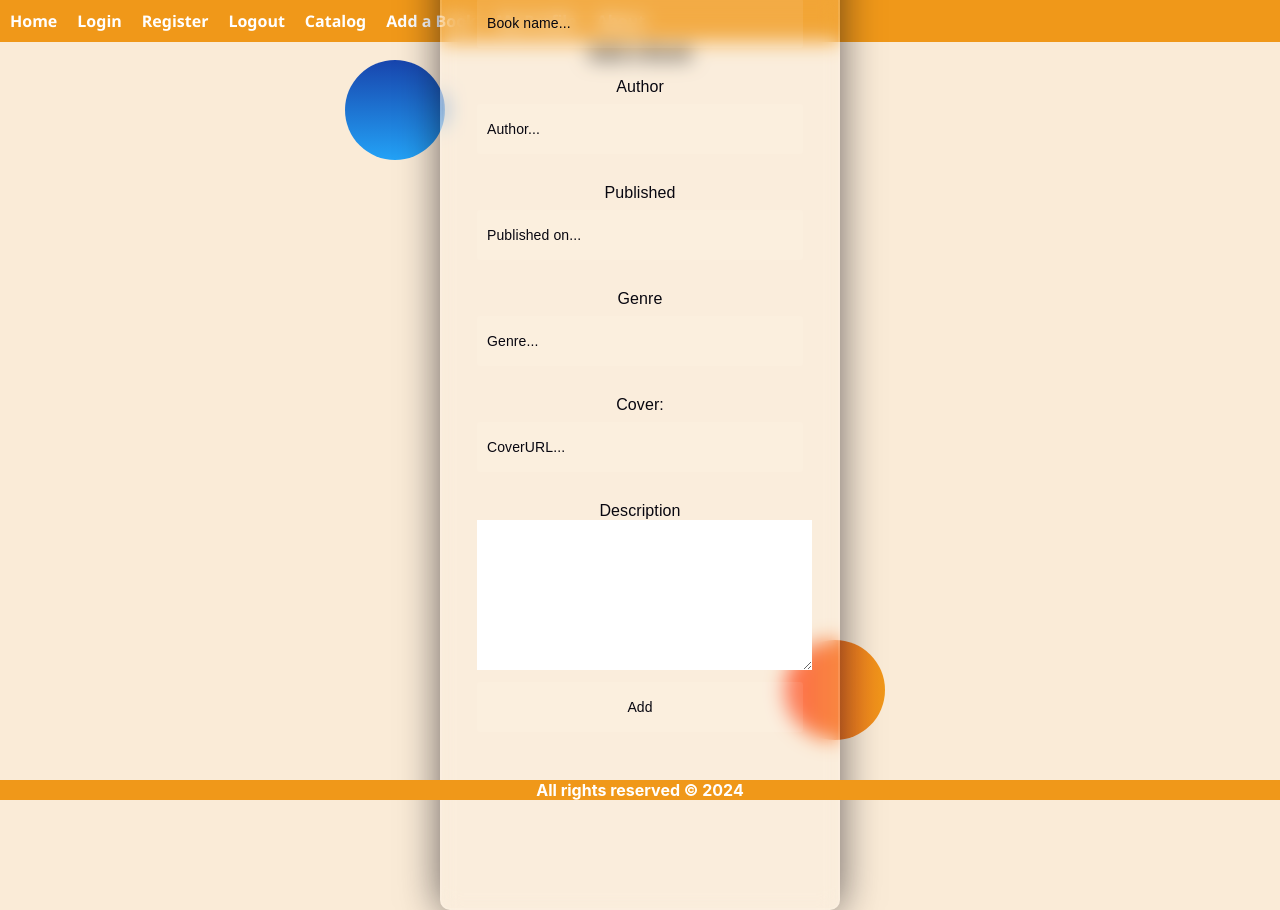
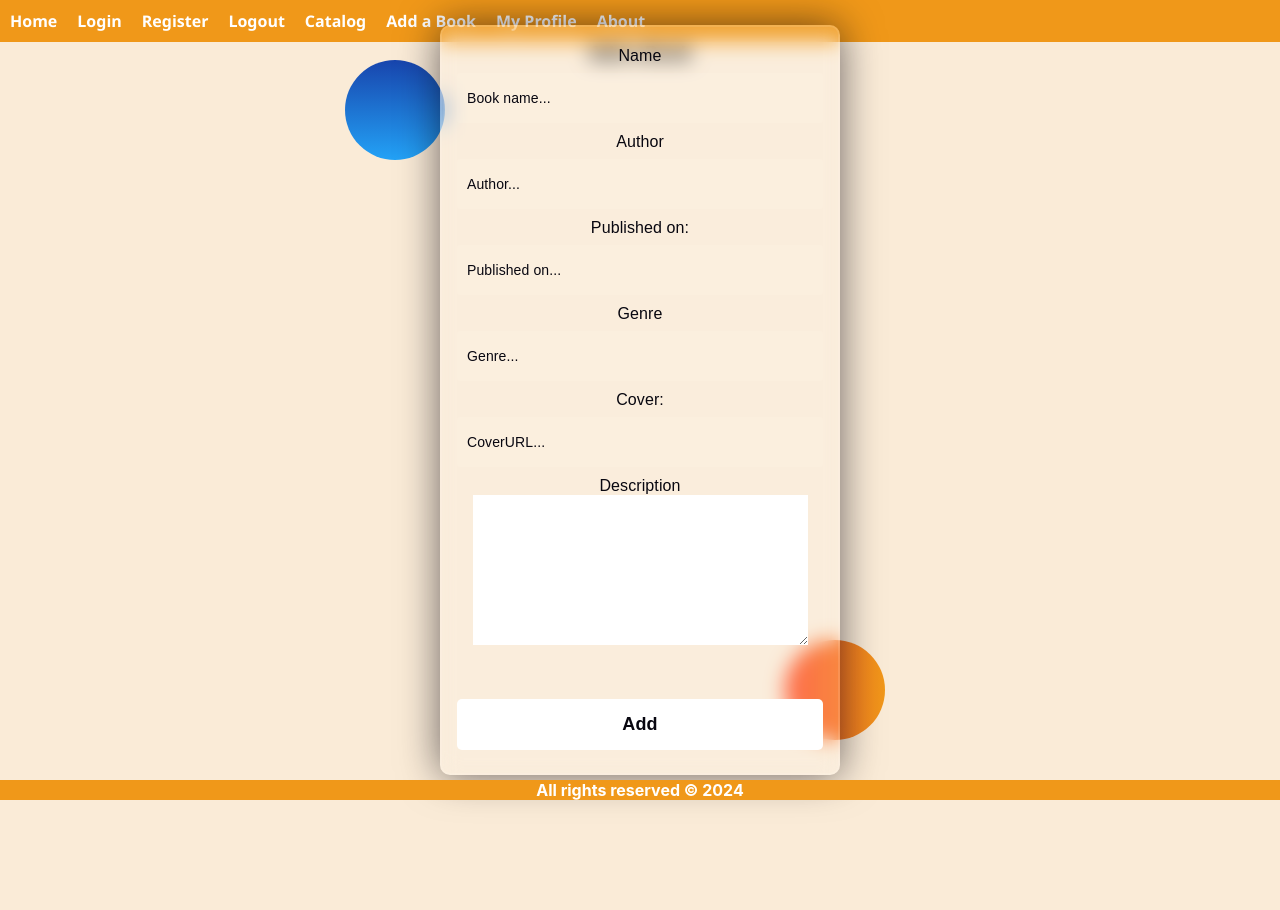
Before and after one commit to EmilPopovski24/TheNovelClub, a React (Create React App) app in the folder thenovelclub/: page /add-book in a window 1280 px wide. After the commit the page ends 800 px from the top, so only its background shows below. Built offline with nearby package versions, Linux system fonts and the light colour scheme; no server answers.

Commit message:
AddBook.css update

```diff
--- a/thenovelclub/src/components/AddBook.js/AddBook.css
+++ b/thenovelclub/src/components/AddBook.js/AddBook.css
@@ -40,7 +40,7 @@ body{
     bottom: -80px;
 }
 .addBook-form{
-    height: 1020px;
+    height: 750px;
     width: 400px;
     background-color: rgba(255,255,255,0.13);
     position: absolute;
@@ -51,7 +51,7 @@ body{
     backdrop-filter: blur(10px);
     border: 2px solid rgba(255,255,255,0.1);
     box-shadow: 0 0 40px rgba(8,7,16,0.6);
-    padding: 50px 35px;
+    padding: 10px 15px;
 }
 form *{
     font-family: 'Poppins',sans-serif;
@@ -69,7 +69,7 @@ form h3{
 
 label{
     display: block;
-    margin-top: 30px;
+    margin-top: 10px;
     font-size: 16px;
     font-weight: 500;
 }
--- a/thenovelclub/src/components/AddBook.js/AddBook.js
+++ b/thenovelclub/src/components/AddBook.js/AddBook.js
@@ -33,24 +33,24 @@ export const AddBook = ({
         <form className="addBook-form" onSubmit={onSubmit}>
 
             <label htmlFor="name">Name</label>
-            <input type="text" placeholder="Book name..." id="name" value={values.name} onChange={onChangeHandler} name="name" />
+            <input type="text" placeholder="Book name..." id="name" value={values.name} onChange={onChangeHandler} name="name" required/>
 
             <label htmlFor="author">Author</label>
-            <input type="text" placeholder="Author..." id="author" value={values.author} onChange={onChangeHandler} name="author"/>
+            <input type="text" placeholder="Author..." id="author" value={values.author} onChange={onChangeHandler} name="author" required/>
 
-            <label htmlFor="published">Published</label>
-            <input type="text" placeholder="Published on..." id="published" value={values.published} onChange={onChangeHandler} name="published"/>
+            <label htmlFor="published">Published on:</label>
+            <input type="text" placeholder="Published on..." id="published" value={values.published} onChange={onChangeHandler} name="published" required/>
 
             <label htmlFor="genre">Genre</label>
-            <input type="text" placeholder="Genre..." id="genre" value={values.genre} onChange={onChangeHandler} name="genre"/>
+            <input type="text" placeholder="Genre..." id="genre" value={values.genre} onChange={onChangeHandler} name="genre" required/>
 
             <label htmlFor="coverUrl">Cover:</label>
-            <input type="text" placeholder="CoverURL..." id="coverUrl" value={values.coverUrl} onChange={onChangeHandler} name="coverUrl"/>
+            <input type="text" placeholder="CoverURL..." id="coverUrl" value={values.coverUrl} onChange={onChangeHandler} name="coverUrl" required/>
 
             <label htmlFor="description">Description</label>
-            <textarea name="description" id="description" cols="40" rows="10" value={values.description} onChange={onChangeHandler} ></textarea>
+            <textarea name="description" id="description" cols="40" rows="10" value={values.description} onChange={onChangeHandler} required></textarea>
 
-            <input className='btn submit' type='submit' value="Add" />
+            <button>Add</button>
 
         </form>
         </>
```
